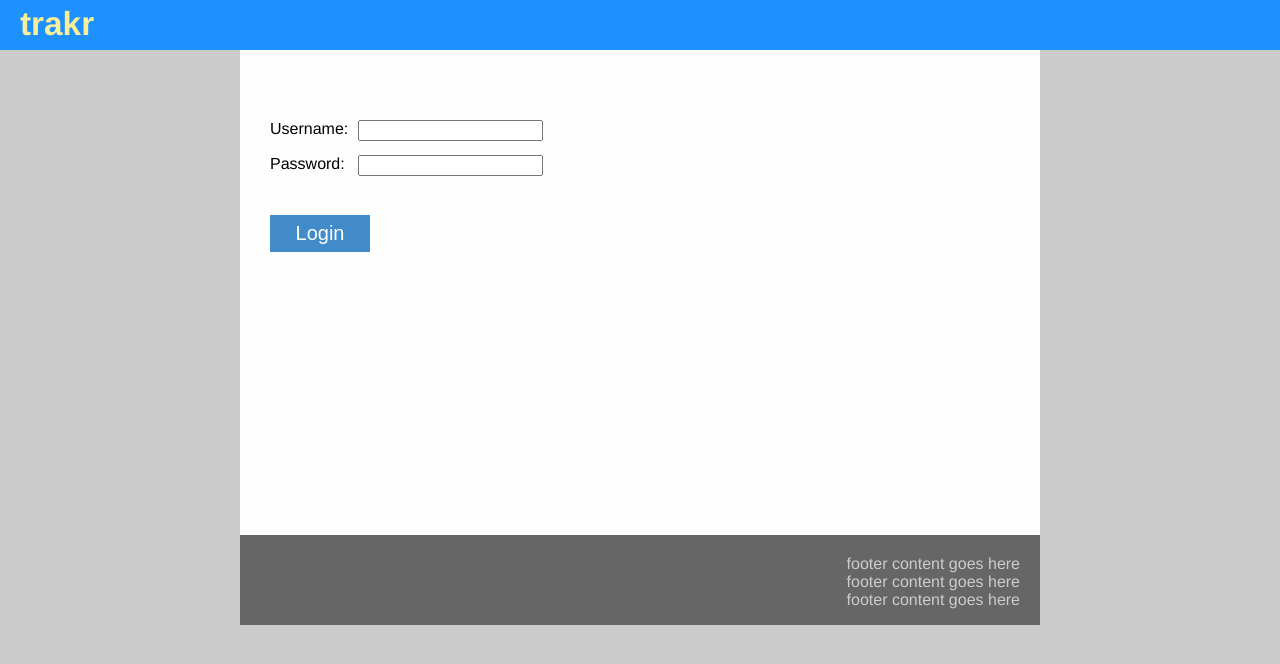
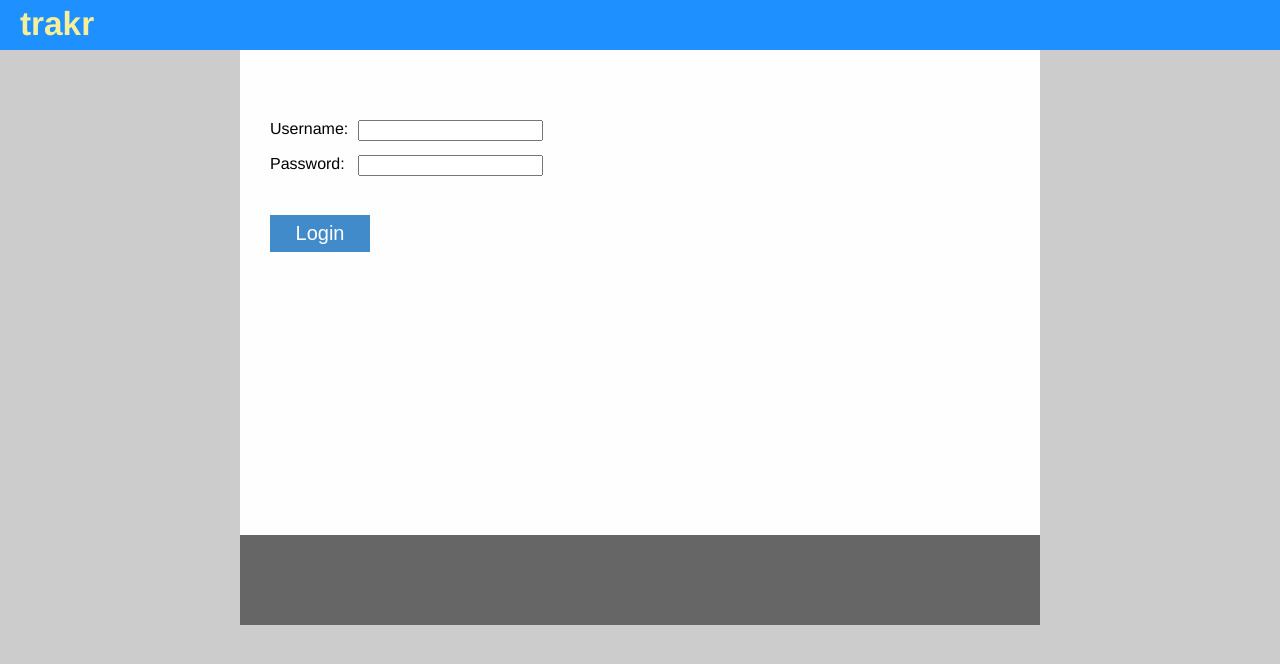
Before and after one commit to paulkore/moneytracker, a Django app: page /login/ in a window 1280 px wide. Shown: the top 664 px of the page. Run offline with Django 3.2, Linux system fonts and the light colour scheme; some libraries are stand-ins or nearby versions.

Commit message:
Remove "footer content goes here" dummy text
Though I don't know what to put in the footer yet, an empty footer looks
better than this.

```diff
--- a/moneytracker/templates/base.html
+++ b/moneytracker/templates/base.html
@@ -37,8 +37,8 @@
     </div>
 
     <div id="site-footer">
-        <div>footer content goes here</div>
-        <div>footer content goes here</div>
-        <div>footer content goes here</div>
+{#        <div>footer content goes here</div>#}
+{#        <div>footer content goes here</div>#}
+{#        <div>footer content goes here</div>#}
     </div>
 </div>
```
